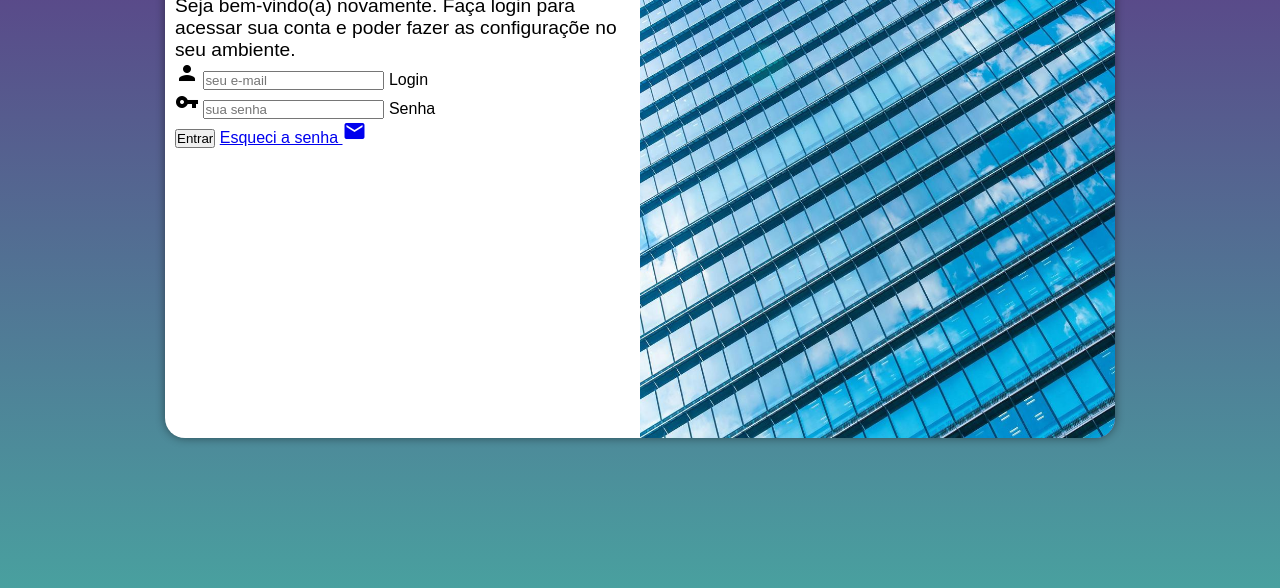
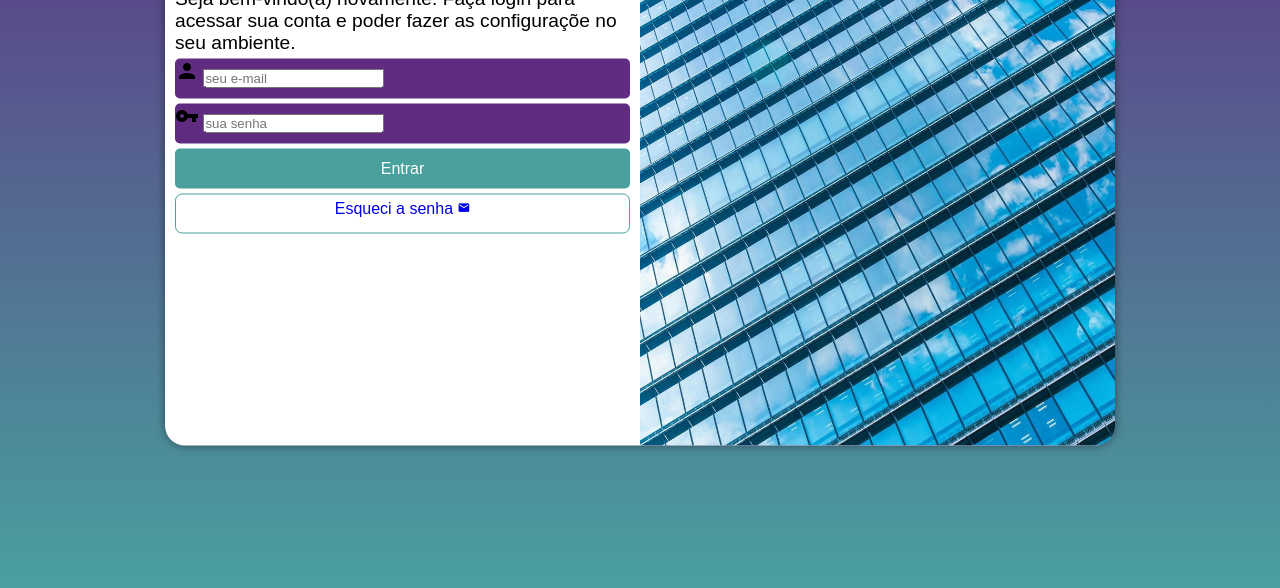
Before and after one commit to AndersonDuca/projeto-login, a plain HTML site: page index.html in a window 1280 px wide. Shown: the part 212-800 px from the top of the page. Drawn offline with Linux system fonts and the light colour scheme.

Commit message:
formatação de formulario

```diff
--- a/estilos/style.css
+++ b/estilos/style.css
@@ -34,7 +34,7 @@ section#login{
 
     background-color: white;
     width: 250px;
-    height: 500px;
+    height: 515px;
     border-radius: 20px;
     box-shadow: 0px 0px 10px rgb(0, 0, 0, 0.450);
 
@@ -63,3 +63,54 @@ div#formulario > h1{
 div#formulario > p{
     font-size: 0.8em;
 }
+
+form > div.campo{
+    background: #5f2c82;
+    width: 100%;
+    display: block;
+    height: 40px;
+    border-radius: 5px;
+    margin: 5px 0px;
+}
+
+div.campo > label {
+    display: none;
+}
+
+form > input[type=submit]{
+    display: block;
+    font-size: 1em;
+    width: 100%;
+    height: 40px;
+    background-color: #49a09d;
+    color: white;
+    border: none;
+    border-radius: 5px;
+    cursor: pointer;
+}
+
+form > input[type=submit]:hover{
+    background-color: #2d6462;
+}
+
+form > a.botao {
+    display: block;
+    text-align: center;
+    font-size: 1em;
+    width: 100%;
+    height: 40px;
+    padding-top: 5px;
+    margin-top: 5px;
+    background-color:white ;
+    border: 1px solid  #49a09d;
+    border-radius: 7px;
+    text-decoration: none;
+}
+
+form > a.botao:hover{
+    background-color: #6cd3cf;
+}
+
+form > a.botao >i {
+    font-size: 0.8em;
+}
--- a/index.html
+++ b/index.html
@@ -30,7 +30,7 @@
                         <label for="isenha">Senha</label>
                     </div>
                     <input type="submit" value="Entrar">
-                    <a href="esqueci.html">Esqueci a senha <i class="material-icons">mail</i></a>
+                    <a href="esqueci.html" class="botao">Esqueci a senha <i class="material-icons">mail</i></a>
                 </form>
             </div>
         </section>
```
